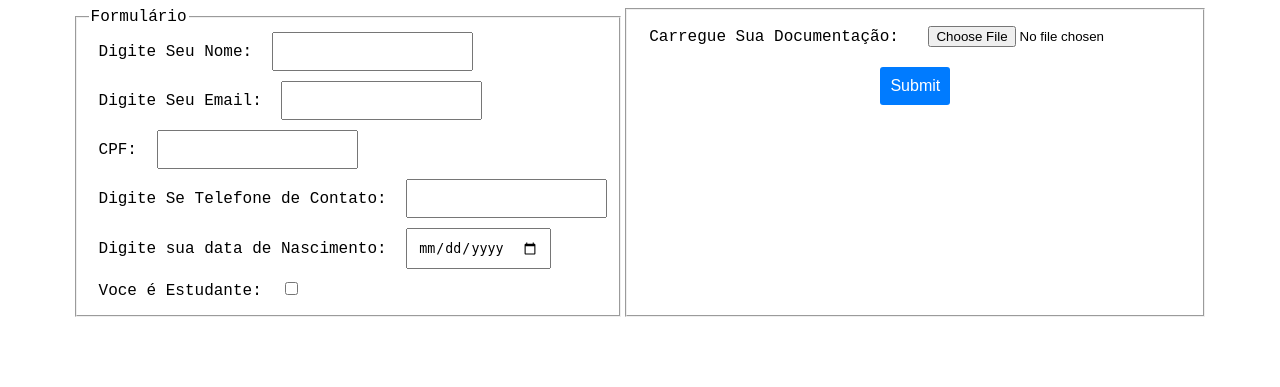
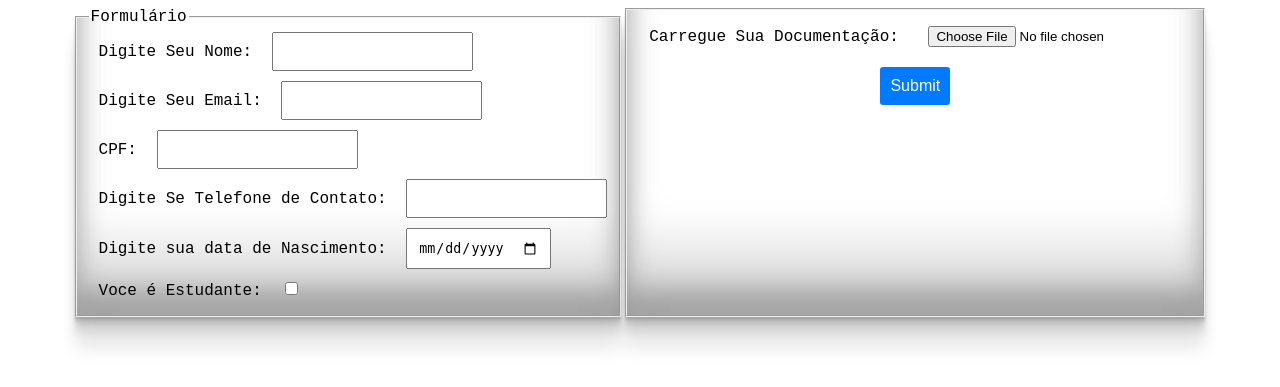
Before and after one commit to BrenikOliveira/Trabalho-formulario, a PHP site: page / in a window 1280 px wide. Shown: the top 387 px of the page. Run offline with PHP 8.4, Linux system fonts and the light colour scheme.

Commit message:
Add files via upload

```diff
--- a/Forms/Style/Style.css
+++ b/Forms/Style/Style.css
@@ -31,3 +31,7 @@
     background-color: white;
     color: black;
 }
+fieldset{
+    box-shadow: rgba(0, 0, 0, 0.17) 0px -23px 25px 0px inset, rgba(0, 0, 0, 0.15) 0px -36px 30px 0px inset, rgba(0, 0, 0, 0.1) 0px -79px 40px 0px inset, rgba(0, 0, 0, 0.06) 0px 2px 1px, rgba(0, 0, 0, 0.09) 0px 4px 2px, rgba(0, 0, 0, 0.09) 0px 8px 4px, rgba(0, 0, 0, 0.09) 0px 16px 8px, rgba(0, 0, 0, 0.09) 0px 32px 16px;
+    margin-bottom: 25px;
+}
```
